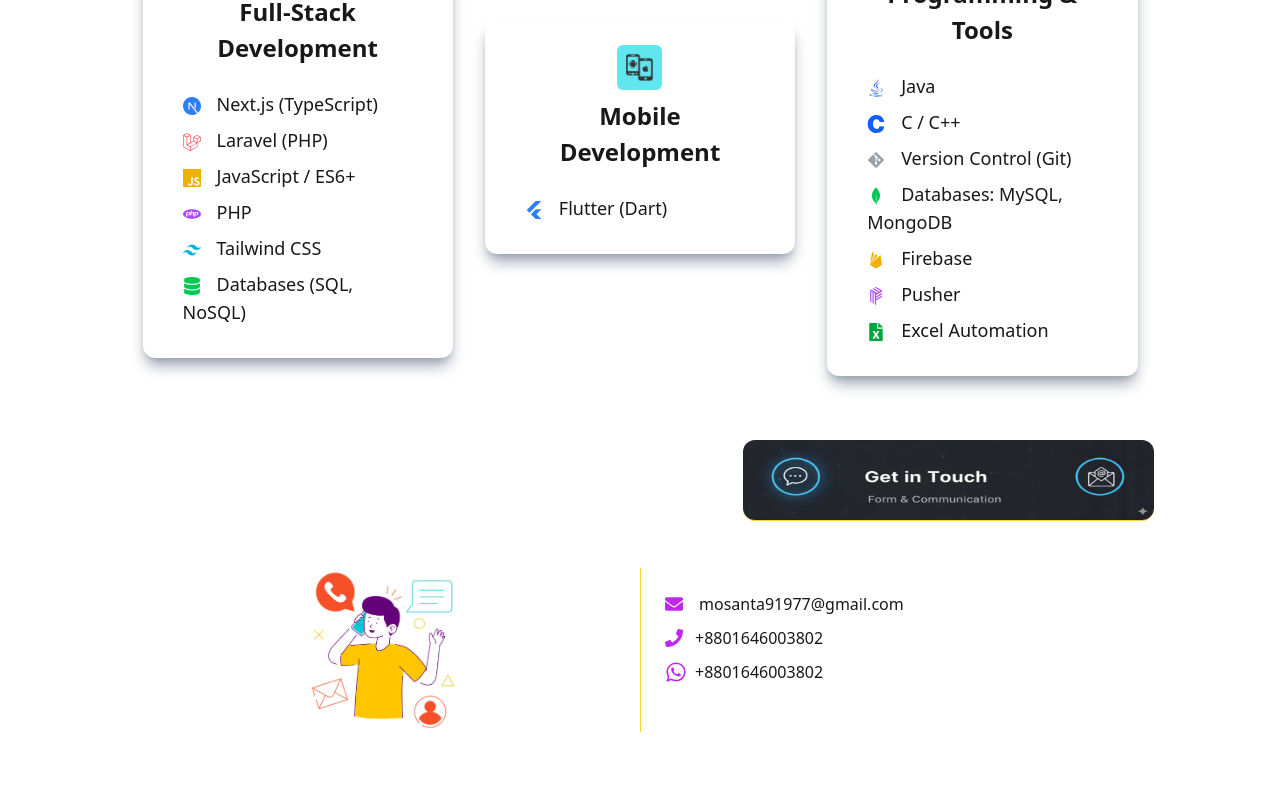
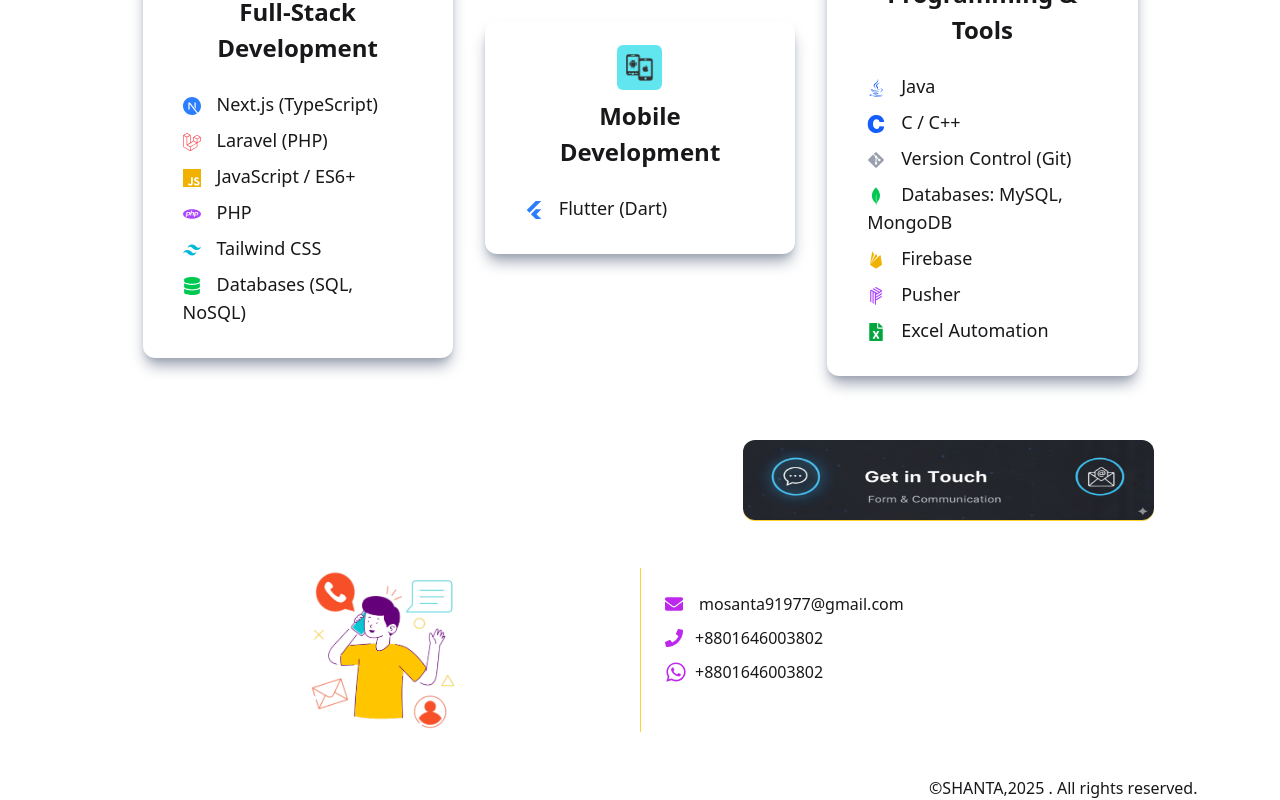
Before and after one commit to shanto-0011/shanto-portfolio, a Next.js app: page / in a window 1280 px wide. Shown: the part 1061-1861 px from the top of the page. Before the commit the page ends 1837 px from the top, so only its background shows below. Built offline with nearby package versions, Linux system fonts and the light colour scheme; what @radix-ui/themes would draw is missing.

Commit message:
add footer

```diff
--- /dev/null
+++ b/app/components/CustomBottom.tsx
@@ -0,0 +1,14 @@
+import React from "react";
+
+const CustomBottom = () => {
+  const currentYear = new Date().getFullYear();
+  return (
+    <footer>
+      <div className="bottom flex justify-end">
+        <p>©SHANTA,{currentYear} . All rights reserved.</p>
+      </div>
+    </footer>
+  );
+};
+
+export default CustomBottom;
--- a/app/layout.tsx
+++ b/app/layout.tsx
@@ -4,6 +4,7 @@ import "./globals.css";
 import { ThemeProvider } from "next-themes";
 import { Theme } from "@radix-ui/themes";
 import CurvedNavbar from "./components/CurvedNavbar";
+import CustomBottom from "./components/CustomBottom";
 
 const geistSans = Geist({
   variable: "--font-geist-sans",
@@ -35,6 +36,7 @@ export default function RootLayout({
             <div className="w-full max-w-[1115px]">
               <CurvedNavbar />
               <main className="p-3 md:p-2 lg:p-3 relative">{children}</main>
+              <CustomBottom />
             </div>
           </Theme>
         </ThemeProvider>
--- a/app/page.tsx
+++ b/app/page.tsx
@@ -12,7 +12,7 @@ export default function Home() {
         text={`<p>
               Hello! I'm <strong>Shanto</strong> — a passionate Full Stack Developer with expertise in building dynamic, responsive web and mobile applications.
               I enjoy writing clean, efficient code and continuously exploring the latest technologies in the world of development.
-              Currently, I use <strong>Flutter</strong> for cross-platform mobile app development, and <strong>Laravel</strong> and <strong>Next.js</strong> for web development.
+              Currently, I use <strong>Flutter</strong> for cross-platform mobile app development, and <strong>Laravel</strong> and <strong>Next.js</strong> for restful API and web development.
               </p>`}
       ></Intro>
       <EducationSection />
```
